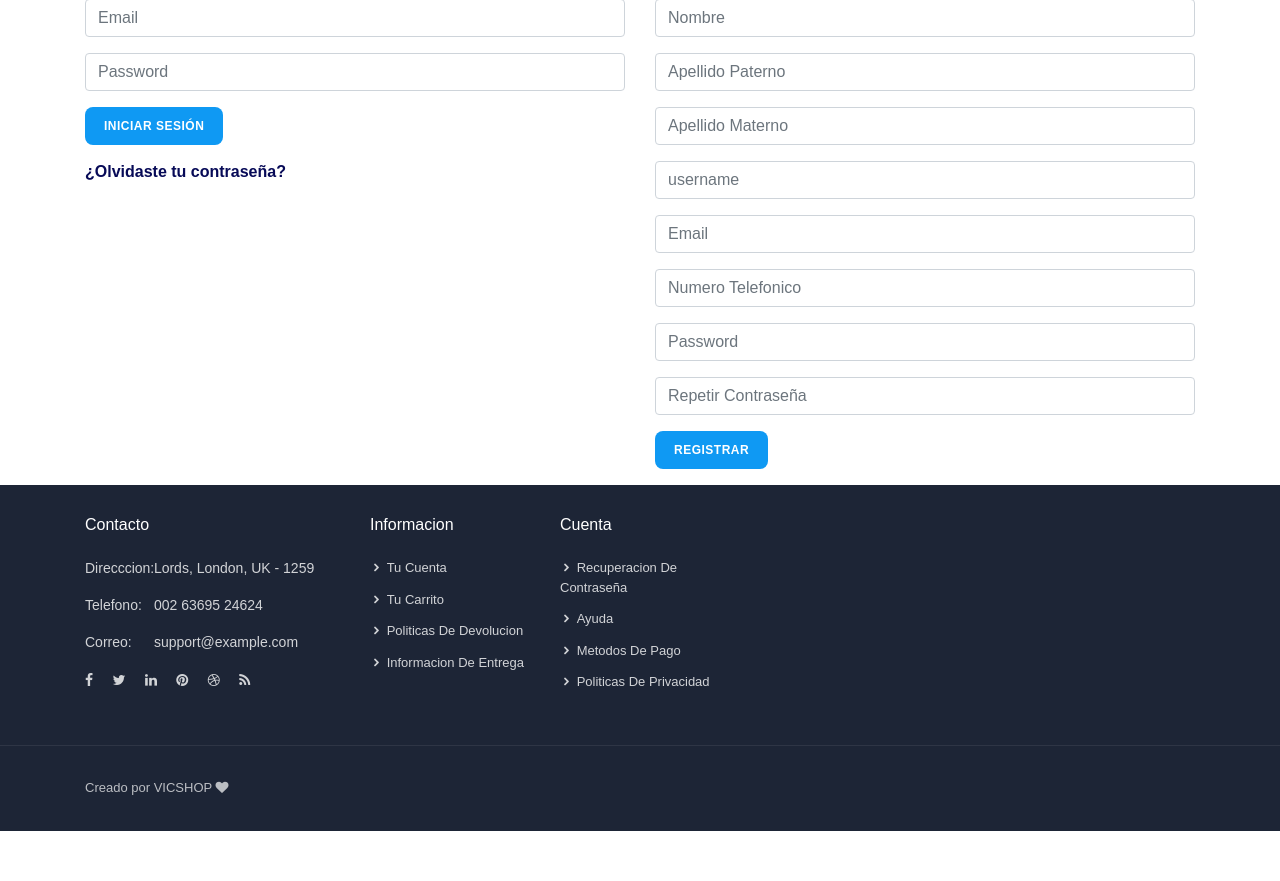
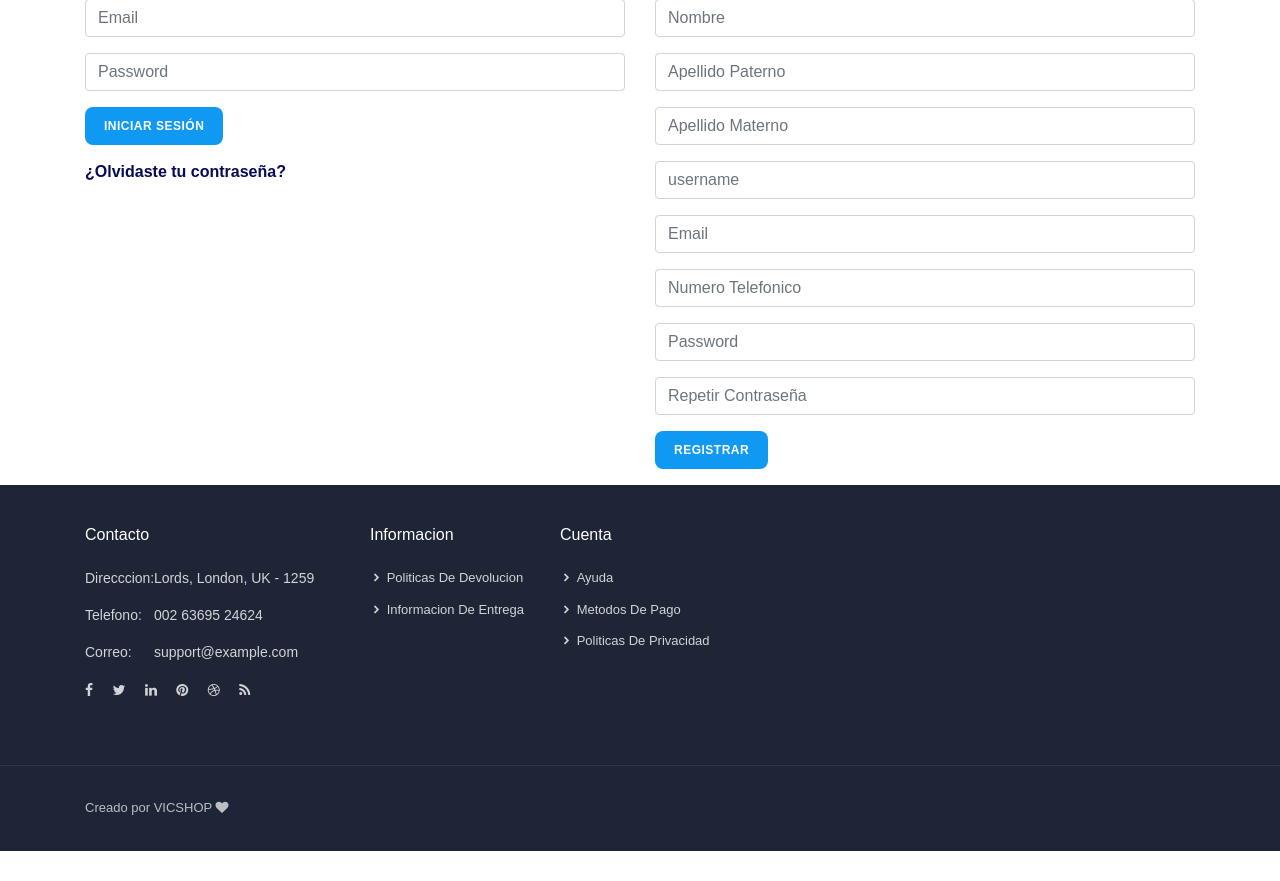
Before and after one commit to VictorPM444/APIProyectOscar, a Django app: page /login/ in a window 1280 px wide. Shown: the part 391-1272 px from the top of the page. After the commit the page ends 1242 px from the top, so only its background shows below. Run offline with Django 3.2, Linux system fonts and the light colour scheme; some libraries are stand-ins or nearby versions; some web fonts are replaced.

Commit message:
base login

```diff
--- a/APITESCHI/api/templates/login.html
+++ b/APITESCHI/api/templates/login.html
@@ -213,12 +213,12 @@
     <!-- Login Area End -->
 
     <!-- Footer Area -->
-    <footer class="footer_area section_padding_70_0" >
-        <div class="container" style="height: 220px; margin-bottom: 40px;">
+    <footer class="footer_area section_padding_70_0" style=" margin-bottom: -50px;">
+        <div class="container" style="height: 240px; margin-bottom: 40px;">
             <div class="row">
                 <!-- Single Footer Area -->
                 <div class="col-12 col-sm-6 col-md-5 col-lg-4 col-xl-3" >
-                    <div class="single_footer_area mb-100" style="margin-top: 30px;">
+                    <div class="single_footer_area mb-100" style="margin-top: 40px;">
                         <div class="footer_heading mb-4">
                             <h6>Contacto</h6>
                         </div>
@@ -240,13 +240,11 @@
 
                 <!-- Single Footer Area -->
                 <div class="col-12 col-sm-6 col-md col-lg-4 col-xl-2">
-                    <div class="single_footer_area mb-100" style="margin-top: 30px;">
+                    <div class="single_footer_area mb-100" style="margin-top: 40px;">
                         <div class="footer_heading mb-4">
                             <h6>Informacion</h6>
                         </div>
                         <ul class="footer_widget_menu">
-                            <li><a href="#"><i class="icofont-rounded-right"></i> Tu cuenta</a></li>
-                            <li><a href="#"><i class="icofont-rounded-right"></i> Tu carrito</a></li>
                             <li><a href="#"><i class="icofont-rounded-right"></i> Politicas de devolucion</a></li>
                             <li><a href="#"><i class="icofont-rounded-right"></i> Informacion de entrega</a></li>
                         </ul>
@@ -255,12 +253,11 @@
 
                 <!-- Single Footer Area -->
                 <div class="col-12 col-sm-6 col-md col-lg-4 col-xl-2">
-                    <div class="single_footer_area mb-100" style="margin-top: 30px;">
+                    <div class="single_footer_area mb-100" style="margin-top: 40px;">
                         <div class="footer_heading mb-4">
                             <h6>Cuenta</h6>
                         </div>
                         <ul class="footer_widget_menu">
-                            <li><a href="#"><i class="icofont-rounded-right"></i> Recuperacion de contraseña</a></li>
                             <li><a href="#"><i class="icofont-rounded-right"></i> Ayuda</a></li>
                             <li><a href="#"><i class="icofont-rounded-right"></i> Metodos de pago</a></li>
                             <li><a href="#"><i class="icofont-rounded-right"></i> Politicas de privacidad</a></li>
@@ -280,6 +277,16 @@
                             <p>Creado por VICSHOP <i class="fa fa-heart" aria-hidden="true"></i></p>
                         </div>
                     </div>
+                    {% comment %} <!-- Payment Method -->
+                    <div class="col-12 col-md-6">
+                        <div class="payment_method">
+                            <img src="{% static 'img/payment-method/paypal.png'%}" alt="">
+                            <img src="{% static 'img/payment-method/maestro.png'%}" alt="">
+                            <img src="{% static 'img/payment-method/western-union.png'%}" alt="">
+                            <img src="{% static 'img/payment-method/discover.png'%}" alt="">
+                            <img src="{% static 'img/payment-method/american-express.png'%}" alt="">
+                        </div>
+                    </div> {% endcomment %}
                 </div>
             </div>
         </div>
```
